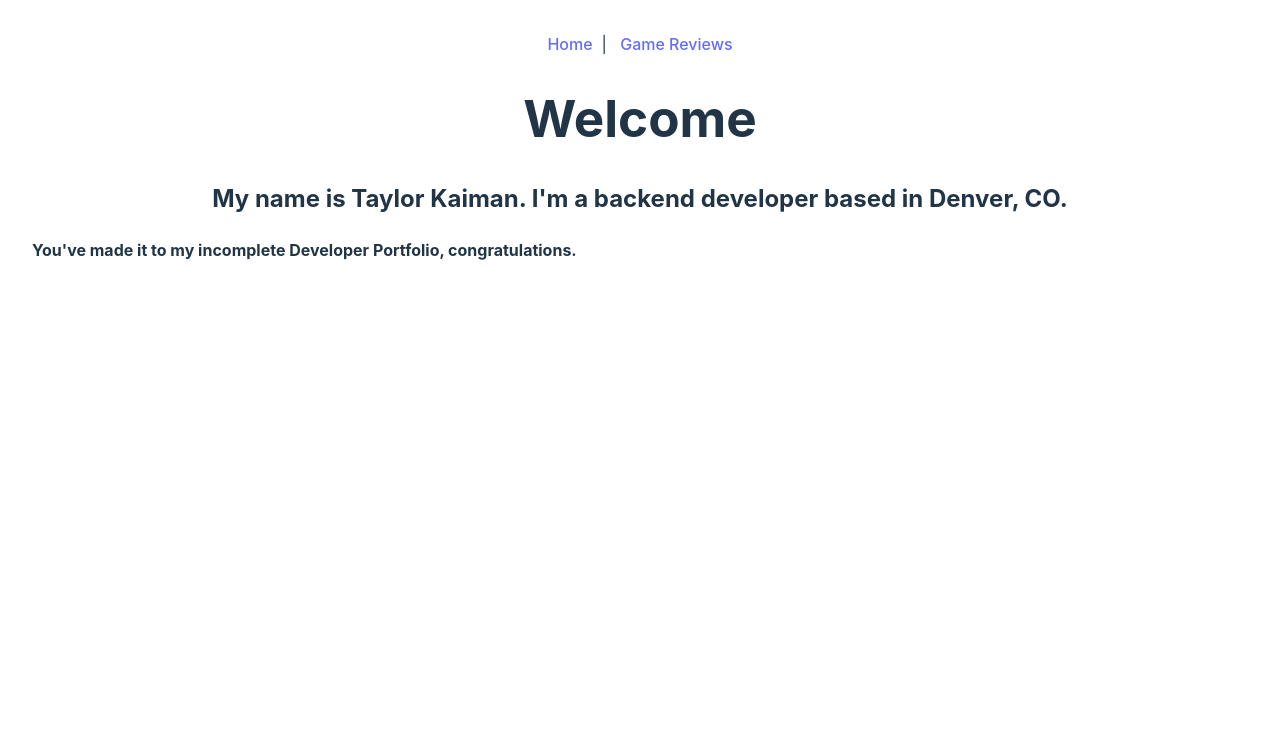
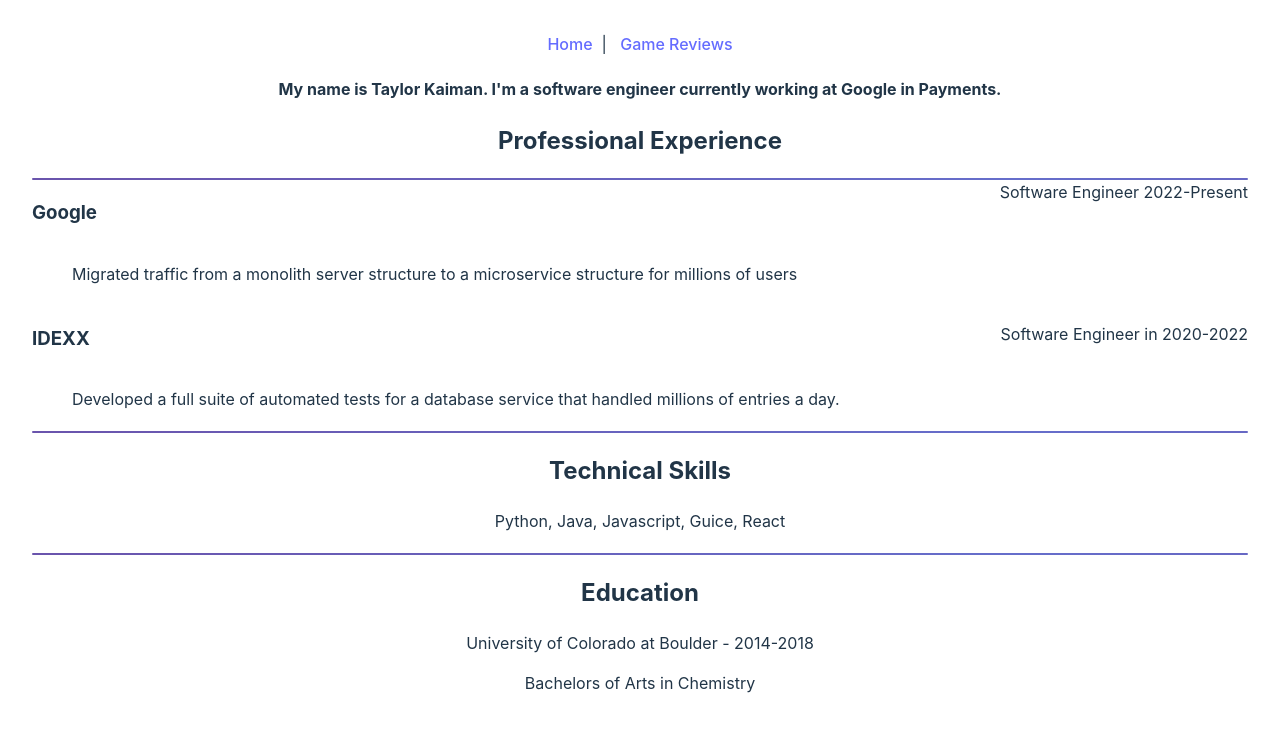
Before and after one commit to tkaiman/portfolio, a React (Vite) app: page / in a window 1280 px wide. Shown: the top 732 px of the page. Built offline with nearby package versions, Linux system fonts and the light colour scheme.

Commit message:
slight fixes then giving up on landing page

```diff
--- a/src/App.css
+++ b/src/App.css
@@ -13,6 +13,7 @@
 .personal {
   text-align: left;
 }
+
 .navbar {
   position: fixed;
   top: 0;
@@ -36,3 +37,18 @@
   position: sticky;
   top: 45px;
 }
+
+.description {
+  list-style-type: none;
+  text-align: left;
+}
+
+.section {
+  margin-bottom: 20px;
+}
+
+
+.aligned-titles {
+  display: flex;
+  justify-content: space-between;
+}
--- a/src/projects/Landing.tsx
+++ b/src/projects/Landing.tsx
@@ -1,14 +1,45 @@
+import ShimmerBar from './components/pretty/ShimmerBar.tsx';
+
 const Landing = () => {
   return (
     <>
       <div className="main">
-        <h1>Welcome</h1>
-        <h2>
-          My name is Taylor Kaiman. I'm a backend developer based in Denver, CO.{' '}
-        </h2>
-        <div className = "small">
-        <h4>You've made it to my incomplete Developer Portfolio, congratulations.</h4>
-        </div>
+      {/* <h1>Welcome</h1> */}
+  <h4>My name is Taylor Kaiman. I'm a software engineer currently working at Google in Payments.</h4>
+  <h2>Professional Experience</h2>
+  <ShimmerBar />
+  <div className="section">
+    <div className ="aligned-titles">
+    <h3 className="experience-title">Google</h3>
+    <span className="job-title">Software Engineer 2022-Present</span></div>
+    <ul className="description">
+      <li>Migrated traffic from a monolith server structure to a microservice structure for millions of users</li>
+      </ul>
+  </div>
+  <div className="section">
+  <div className ="aligned-titles">
+    <h3 className="experience-title">IDEXX</h3>
+    <p className="job-title">Software Engineer in 2020-2022</p>
+    </div>
+    <ul className="description">
+    <li>Developed a full suite of automated tests for a database service that handled millions of entries a day. </li>
+      <li></li>
+      <li></li>
+      </ul>
+  </div>
+  <ShimmerBar />
+
+  <h2>Technical Skills</h2>
+  <div className="section">
+    <p>Python, Java, Javascript, Guice, React</p>
+  </div>
+  <ShimmerBar />
+
+  <h2>Education</h2>
+  <div className="section">
+  <p>University of Colorado at Boulder - 2014-2018</p>
+    <p>Bachelors of Arts in Chemistry</p>
+  </div>
       </div>
     </>
   );
```
Also changed, not shown: 1 other file (tests, documents, lock files or other folders).
